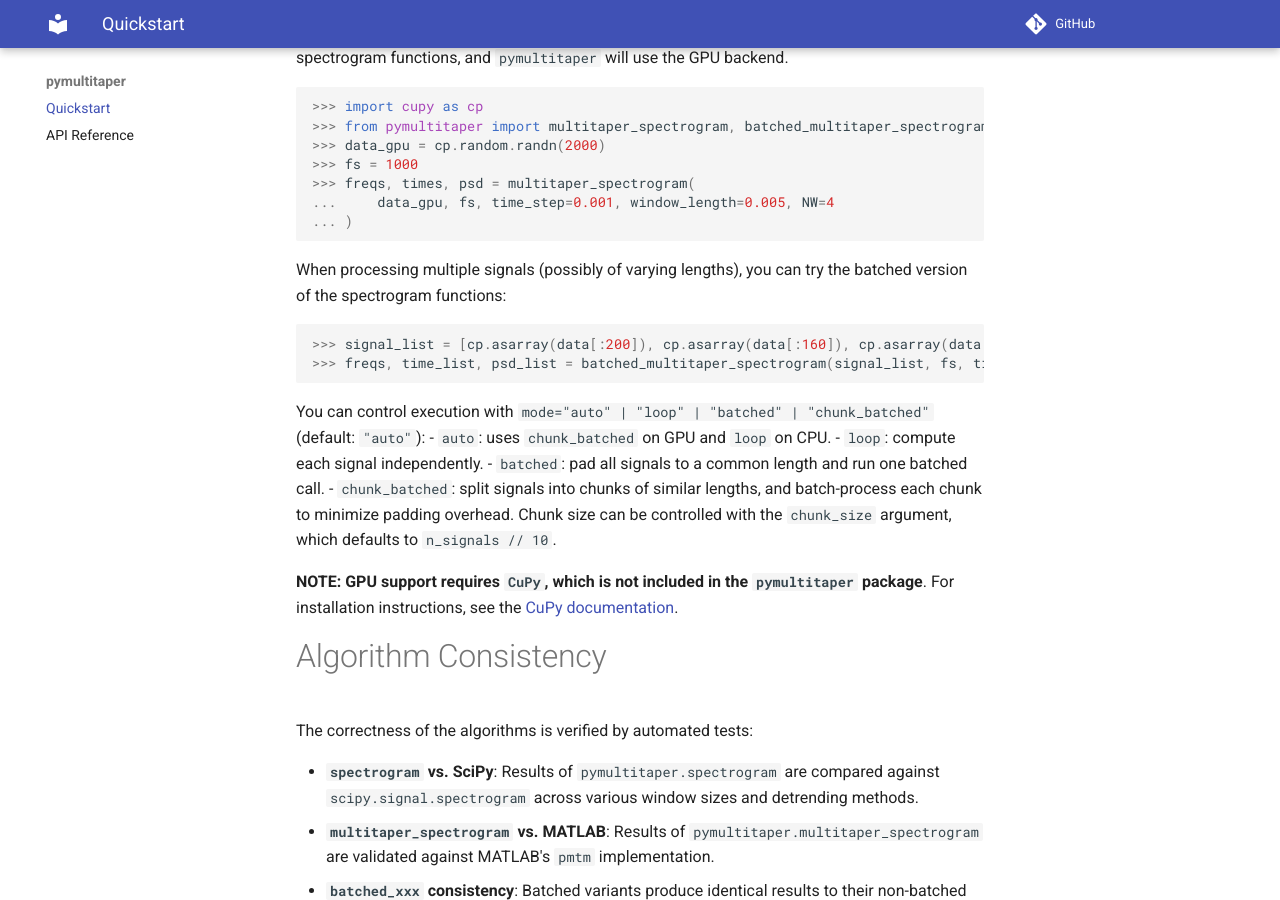
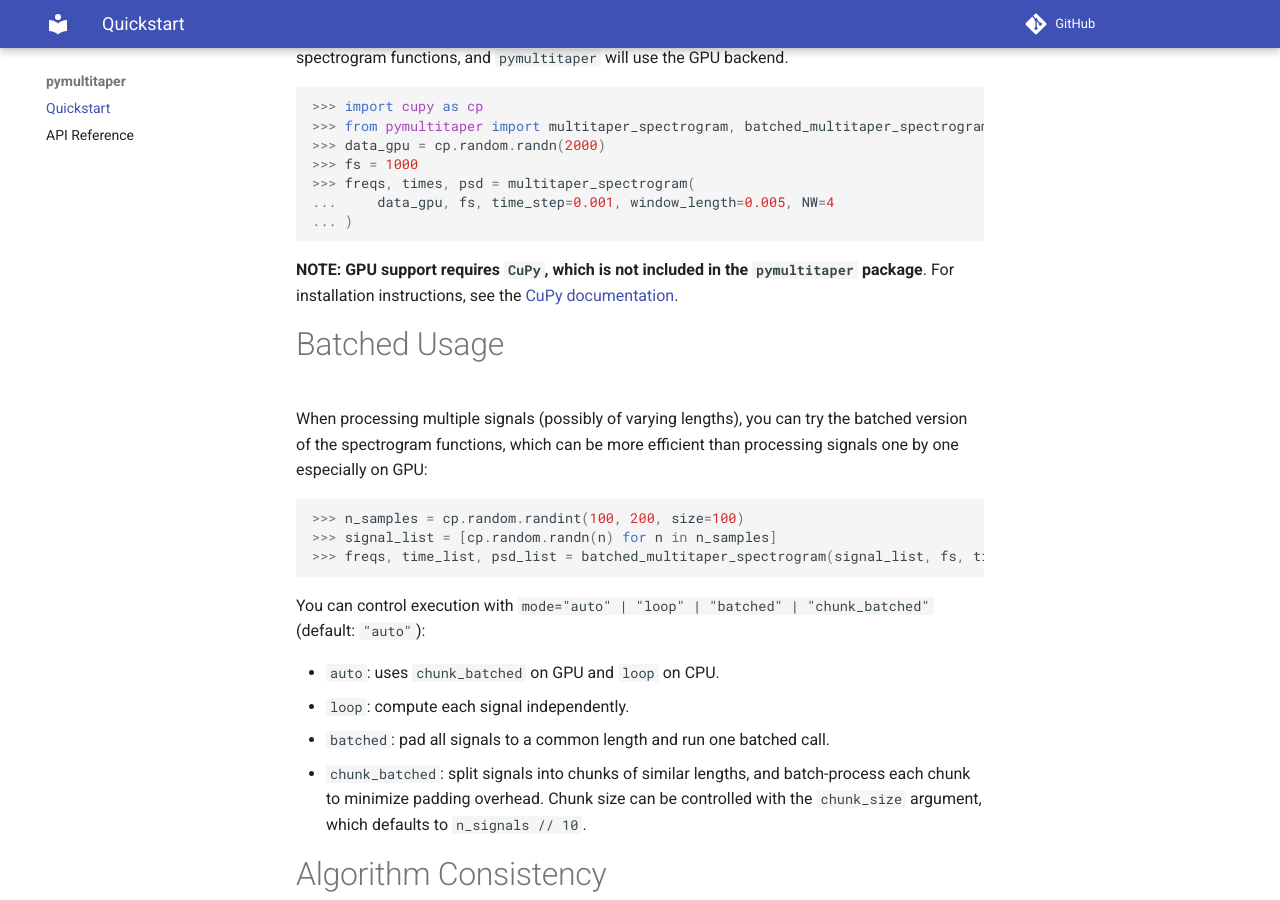
Before and after one commit to fncokg/pymultitaper, an MkDocs documentation site: the page built from mkdocs_docs/index.md, in a window 1280 px wide and 900 px high, scrolled down 958 px. Built offline with MkDocs 1.6.1 and Material for MkDocs 9.7.7, drawn with Linux system fonts in a browser that asks for light colours; comment, search, counter and statistics services are not loaded.

Commit message:
update doc

````diff
--- a/mkdocs_docs/index.md
+++ b/mkdocs_docs/index.md
@@ -47,21 +47,24 @@ GPU usage is automatic: **CuPy arrays in, CuPy arrays out**. Just pass a CuPy ar
 ... )
 ```
 
-When processing multiple signals (possibly of varying lengths), you can try the batched version of the spectrogram functions:
+**NOTE: GPU support requires `CuPy`, which is not included in the `pymultitaper` package**. For installation instructions, see the [CuPy documentation](https://docs.cupy.dev/en/stable/install.html).
+
+# Batched Usage
+
+When processing multiple signals (possibly of varying lengths), you can try the batched version of the spectrogram functions, which can be more efficient than processing signals one by one especially on GPU:
 
 ```python
->>> signal_list = [cp.asarray(data[:200]), cp.asarray(data[:160]), cp.asarray(data[:240])]
->>> freqs, time_list, psd_list = batched_multitaper_spectrogram(signal_list, fs, time_step=0.01, mode="chunk_batched")
+>>> n_samples = cp.random.randint(100, 200, size=100)
+>>> signal_list = [cp.random.randn(n) for n in n_samples]
+>>> freqs, time_list, psd_list = batched_multitaper_spectrogram(signal_list, fs, time_step=0.01, mode="chunk_batched",chunk_size=10)
 ```
 
 You can control execution with `mode="auto" | "loop" | "batched" | "chunk_batched"` (default: `"auto"`):
+
 - `auto`: uses `chunk_batched` on GPU and `loop` on CPU.
 - `loop`: compute each signal independently.
 - `batched`: pad all signals to a common length and run one batched call.
 - `chunk_batched`: split signals into chunks of similar lengths, and batch-process each chunk to minimize padding overhead. Chunk size can be controlled with the `chunk_size` argument, which defaults to `n_signals // 10`.
-
-**NOTE: GPU support requires `CuPy`, which is not included in the `pymultitaper` package**. For installation instructions, see the [CuPy documentation](https://docs.cupy.dev/en/stable/install.html).
-
 # Algorithm Consistency
 
 The correctness of the algorithms is verified by automated tests:
````
Also changed, not shown: README.md (+9 -4 lines), 1 other file.
